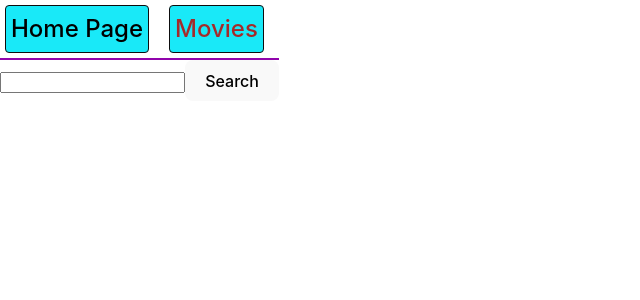
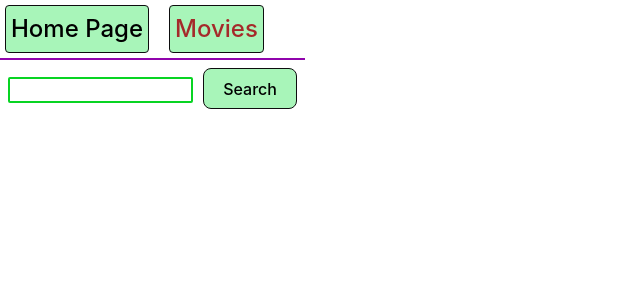
Before and after one commit to Yilchik/goit-react-hw-05, a React (Vite) app: page /movies in a window 1280 px wide. Shown: the top 300 px of the page, without its empty margins (0-640 px from the left). Built offline with nearby package versions, Linux system fonts and the light colour scheme.

Commit message:
MoviesPages css

```diff
--- a/src/components/Navigation/Navigation.module.css
+++ b/src/components/Navigation/Navigation.module.css
@@ -11,15 +11,15 @@
   color: black;
   border: 1px solid #0d0d0e;
   border-radius: 4px;
-  background-color: rgb(25, 233, 248);
+  background-color: rgb(168, 245, 185);
   padding: 5px;
 }
 
 .link:hover,
 .link:focus {
-  color: rgb(8, 21, 212);
+  color: rgb(8, 212, 35);
   background-color: rgb(226, 240, 101);
-  border: 1px solid rgb(8, 21, 212);
+  border: 1px solid rgb(8, 212, 35);
 }
 
 .active {
--- a/src/pages/MoviesPage/MoviesPage.module.css
+++ b/src/pages/MoviesPage/MoviesPage.module.css
@@ -0,0 +1,28 @@
+.container {
+  width: auto;
+}
+
+.form {
+  padding: 8px;
+  display: flex;
+  align-items: baseline;
+}
+
+.input {
+  height: 20px;
+  border: 2px solid rgb(8, 212, 35);
+  border-radius: 2px;
+}
+
+.button {
+  background-color: rgb(168, 245, 185);
+  margin-left: 10px;
+  border: 1px solid #0d0d0e;
+}
+
+.button:hover,
+.button:focus {
+  color: rgb(8, 212, 35);
+  background-color: rgb(226, 240, 101);
+  border: 1px solid rgb(8, 212, 35);
+}
```
